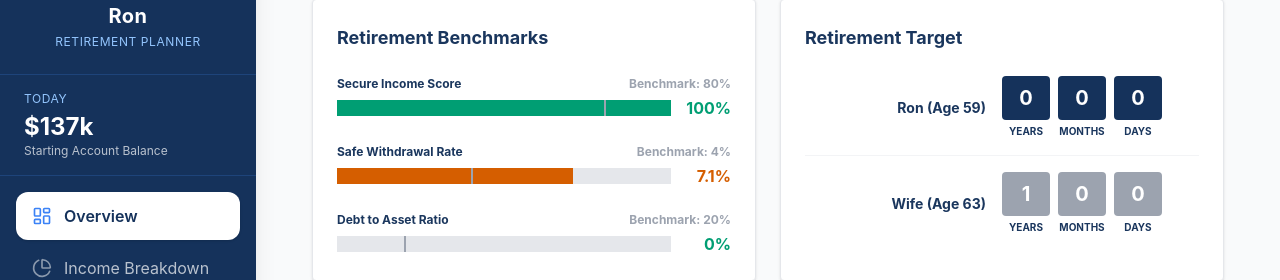
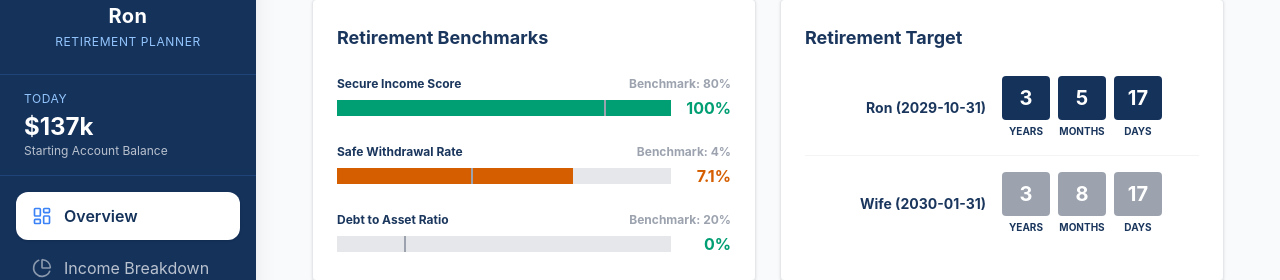
Before and after one commit to rsissons/RonRetirement, a React (Vite) app: page / in a window 1280 px wide. Shown: the part 118-398 px from the top of the page. Built offline with nearby package versions, Linux system fonts and the light colour scheme.

Commit message:
Fix retirement countdown with real dates, add date pickers to Settings

```diff
--- a/src/App.tsx
+++ b/src/App.tsx
@@ -85,7 +85,7 @@ function App() {
 
         <main className="flex-1 overflow-y-auto p-4 md:p-8">
           <div className="max-w-6xl mx-auto">
-            {activeTab === 'overview' && <Overview projection={projection} />}
+            {activeTab === 'overview' && <Overview config={config} projection={projection} />}
             {activeTab === 'income' && <IncomeBreakdown projection={projection} />}
             {activeTab === 'funding' && <FundingSource projection={projection} />}
             {activeTab === 'balances' && <AccountBalances projection={projection} />}
--- a/src/components/Overview.tsx
+++ b/src/components/Overview.tsx
@@ -1,8 +1,10 @@
 import type { FC } from 'react';
 import type { ProjectionResult } from '../projection';
+import type { Config } from '../config';
 import { AreaChart, Area, XAxis, YAxis, CartesianGrid, ResponsiveContainer, Tooltip } from 'recharts';
 
 interface Props {
+  config: Config;
   projection: ProjectionResult;
 }
 
@@ -21,9 +23,40 @@ const C_INFO_DARK = "#0072B2"; // Blue
 const C_ORANGE = "#E69F00"; // Orange
 const C_PURPLE = "#CC79A7"; // Reddish Purple
 
-export const Overview: FC<Props> = ({ projection }) => {
+export const Overview: FC<Props> = ({ config, projection }) => {
   const firstYear = projection.yearly[0];
   const firstMonth = firstYear.months[0];
+
+  // Calculate Countdowns
+  const calculateCountdown = (targetDateStr: string) => {
+    const target = new Date(targetDateStr);
+    const now = new Date();
+
+    if (isNaN(target.getTime()) || target < now) {
+      return { years: 0, months: 0, days: 0 };
+    }
+
+    let years = target.getFullYear() - now.getFullYear();
+    let months = target.getMonth() - now.getMonth();
+    let days = target.getDate() - now.getDate();
+
+    if (days < 0) {
+      months -= 1;
+      // Get days in previous month
+      const prevMonth = new Date(target.getFullYear(), target.getMonth(), 0);
+      days += prevMonth.getDate();
+    }
+
+    if (months < 0) {
+      years -= 1;
+      months += 12;
+    }
+
+    return { years, months, days };
+  };
+
+  const yourCountdown = calculateCountdown(config.yourRetirementDate);
+  const wifeCountdown = calculateCountdown(config.wifeRetirementDate);
 
   // Secure Income Score: (Guaranteed Income / Essential Expenses)
   const secureIncome = firstYear.totalPension + firstYear.totalWifeSalary + firstYear.totalWifeSS + firstYear.totalYourSS;
@@ -129,23 +162,23 @@ export const Overview: FC<Props> = ({ projection }) => {
           </div>
         </div>
 
-        {/* Panel 2: Retirement Countdown */}
+        {/* Panel 2: Retirement Target */}
         <div className="bg-white p-6 rounded-sm shadow-sm border border-gray-200">
            <h3 className="text-lg font-bold text-[#1a365d] mb-6">Retirement Target</h3>
            <div className="flex justify-between items-center border-b border-gray-100 pb-4">
-              <span className="text-sm font-bold text-[#1a365d] w-1/2 text-right pr-4">Ron (Age {firstYear.age})</span>
+              <span className="text-sm font-bold text-[#1a365d] w-1/2 text-right pr-4">Ron ({config.yourRetirementDate})</span>
               <div className="flex space-x-2 w-1/2">
-                 <div className="flex flex-col items-center"><div className="bg-[#15325b] text-white px-3 py-2 text-xl font-bold rounded-sm w-12 text-center">0</div><span className="text-[10px] font-bold text-[#1a365d] mt-1">YEARS</span></div>
-                 <div className="flex flex-col items-center"><div className="bg-[#15325b] text-white px-3 py-2 text-xl font-bold rounded-sm w-12 text-center">0</div><span className="text-[10px] font-bold text-[#1a365d] mt-1">MONTHS</span></div>
-                 <div className="flex flex-col items-center"><div className="bg-[#15325b] text-white px-3 py-2 text-xl font-bold rounded-sm w-12 text-center">0</div><span className="text-[10px] font-bold text-[#1a365d] mt-1">DAYS</span></div>
+                 <div className="flex flex-col items-center"><div className="bg-[#15325b] text-white px-3 py-2 text-xl font-bold rounded-sm w-12 text-center">{yourCountdown.years}</div><span className="text-[10px] font-bold text-[#1a365d] mt-1">YEARS</span></div>
+                 <div className="flex flex-col items-center"><div className="bg-[#15325b] text-white px-3 py-2 text-xl font-bold rounded-sm w-12 text-center">{yourCountdown.months}</div><span className="text-[10px] font-bold text-[#1a365d] mt-1">MONTHS</span></div>
+                 <div className="flex flex-col items-center"><div className="bg-[#15325b] text-white px-3 py-2 text-xl font-bold rounded-sm w-12 text-center">{yourCountdown.days}</div><span className="text-[10px] font-bold text-[#1a365d] mt-1">DAYS</span></div>
               </div>
            </div>
            <div className="flex justify-between items-center pt-4">
-              <span className="text-sm font-bold text-[#1a365d] w-1/2 text-right pr-4">Wife (Age {firstYear.age + 4})</span>
+              <span className="text-sm font-bold text-[#1a365d] w-1/2 text-right pr-4">Wife ({config.wifeRetirementDate})</span>
               <div className="flex space-x-2 w-1/2">
-                 <div className="flex flex-col items-center"><div className="bg-[#9ca3af] text-white px-3 py-2 text-xl font-bold rounded-sm w-12 text-center">1</div><span className="text-[10px] font-bold text-[#1a365d] mt-1">YEARS</span></div>
-                 <div className="flex flex-col items-center"><div className="bg-[#9ca3af] text-white px-3 py-2 text-xl font-bold rounded-sm w-12 text-center">0</div><span className="text-[10px] font-bold text-[#1a365d] mt-1">MONTHS</span></div>
-                 <div className="flex flex-col items-center"><div className="bg-[#9ca3af] text-white px-3 py-2 text-xl font-bold rounded-sm w-12 text-center">0</div><span className="text-[10px] font-bold text-[#1a365d] mt-1">DAYS</span></div>
+                 <div className="flex flex-col items-center"><div className="bg-[#9ca3af] text-white px-3 py-2 text-xl font-bold rounded-sm w-12 text-center">{wifeCountdown.years}</div><span className="text-[10px] font-bold text-[#1a365d] mt-1">YEARS</span></div>
+                 <div className="flex flex-col items-center"><div className="bg-[#9ca3af] text-white px-3 py-2 text-xl font-bold rounded-sm w-12 text-center">{wifeCountdown.months}</div><span className="text-[10px] font-bold text-[#1a365d] mt-1">MONTHS</span></div>
+                 <div className="flex flex-col items-center"><div className="bg-[#9ca3af] text-white px-3 py-2 text-xl font-bold rounded-sm w-12 text-center">{wifeCountdown.days}</div><span className="text-[10px] font-bold text-[#1a365d] mt-1">DAYS</span></div>
               </div>
            </div>
         </div>
--- a/src/components/Settings.tsx
+++ b/src/components/Settings.tsx
@@ -10,6 +10,12 @@ export const Settings: FC<Props> = ({ config, setConfig }) => {
 
   const handleChange = (e: ChangeEvent<HTMLInputElement>) => {
     const { name, value } = e.target;
+
+    if (name === 'yourRetirementDate' || name === 'wifeRetirementDate') {
+      setConfig(prev => ({ ...prev, [name]: value }));
+      return;
+    }
+
     let numValue = parseFloat(value);
 
     // Convert percentages to decimals for the config state
@@ -42,6 +48,18 @@ export const Settings: FC<Props> = ({ config, setConfig }) => {
               <span className="font-bold text-[#0072B2]">{config.retirementAge}</span>
             </label>
             <input type="range" name="retirementAge" min="55" max="70" step="1" value={config.retirementAge} onChange={handleChange} className="w-full accent-[#0072B2]" />
+          </div>
+          <div className="mb-4">
+            <label className="block text-sm font-medium text-gray-700 mb-1 flex justify-between">
+              <span>Your Target Date</span>
+            </label>
+            <input type="date" name="yourRetirementDate" value={config.yourRetirementDate} onChange={handleChange} className="w-full border-gray-300 rounded-md shadow-sm p-2 bg-gray-50 border" />
+          </div>
+          <div className="mb-4">
+            <label className="block text-sm font-medium text-gray-700 mb-1 flex justify-between">
+              <span>Wife's Target Date</span>
+            </label>
+            <input type="date" name="wifeRetirementDate" value={config.wifeRetirementDate} onChange={handleChange} className="w-full border-gray-300 rounded-md shadow-sm p-2 bg-gray-50 border" />
           </div>
           <div className="mb-4">
             <label className="block text-sm font-medium text-gray-700 mb-1 flex justify-between">
--- a/src/config.ts
+++ b/src/config.ts
@@ -31,6 +31,8 @@ export interface Config {
   healthcareInflation: number; // New: Healthcare specific inflation
 
   retirementAge: number;
+  yourRetirementDate: string;
+  wifeRetirementDate: string;
 
   maxMonthlyConversion: number;
 }
@@ -68,6 +70,8 @@ export const defaultConfig: Config = {
   healthcareInflation: 0.05,
 
   retirementAge: 59,
+  yourRetirementDate: '2029-10-31',
+  wifeRetirementDate: '2030-01-31',
 
   maxMonthlyConversion: 2500,
 };
```
